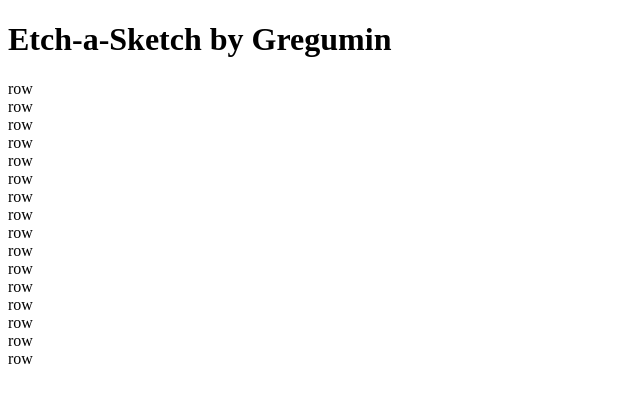
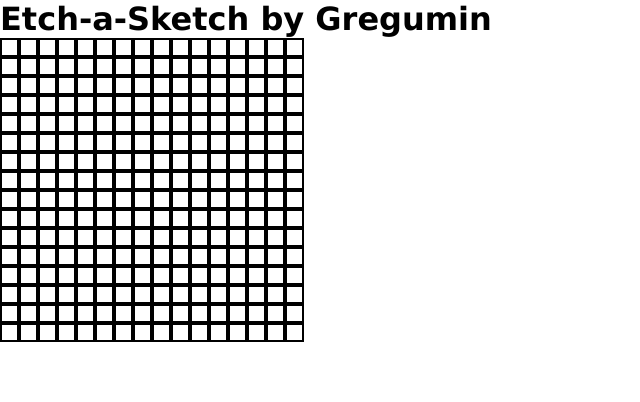
Before and after one commit to gregumin/etch-a-sketch, a plain HTML site: page index.html in a window 1280 px wide. Shown: the whole page, without its empty margins (0-640 px from the left). Drawn offline with Linux system fonts and the light colour scheme.

Commit message:
Add etch-a-sketch layout
Add all 16 columns to rows onto the etch-a-sketch, alongside all stylistic changes (such as borders).

```diff
--- a/script.js
+++ b/script.js
@@ -1,8 +1,4 @@
 const outerDiv = document.querySelector("#outerDiv");
-const allRow = document.querySelectorAll(".row");
-
-let rowNumber = 16;
-let columnNumber = 16;
 
 
 function createRow(rowNumber) {
@@ -11,7 +7,6 @@
 
     const row = document.createElement("div");
     row.classList.add("row");
-    row.textContent = "row";
     outerDiv.appendChild(row);
 
     }
@@ -19,14 +14,19 @@
 
 function createColumn(columnNumber) {
 
-    for (i=0;i<columnNumber;i++) {
+    const allRow = document.querySelectorAll(".row");
 
-    const column = document.createElement("div");
-    column.classList.add("column");
-    column.textContent = "column";
-    allRow.appendChild(column);
+    allRow.forEach(row => {
 
-    }
+        for (i=0;i<columnNumber;i++) {
+
+        const column = document.createElement("div");
+        column.classList.add("column");
+        row.appendChild(column);
+        }
+
+    })
+
 
 }
 
@@ -45,6 +45,8 @@
 
 
 
+
+
 //create div rows v
 //set class v
 //use class div rows flex (in css) v
@@ -52,3 +54,6 @@
 //create div columns v
 //use loop to create many columndiv x
 //append columns to rows
+
+
+//you gotta appendchild column to row, only appendchild row
--- a/style.css
+++ b/style.css
@@ -1,4 +1,21 @@
+* {
+    margin: 0;
+    padding: 0px;
+    border: 0;
+    font-family: Verdana, Geneva, Tahoma, sans-serif;
+
+}
+
 .row {
     display:flex;
 
 }
+
+.column {
+    width:15px;
+    height:15px;
+    border:2px solid black;
+
+
+
+}
```
